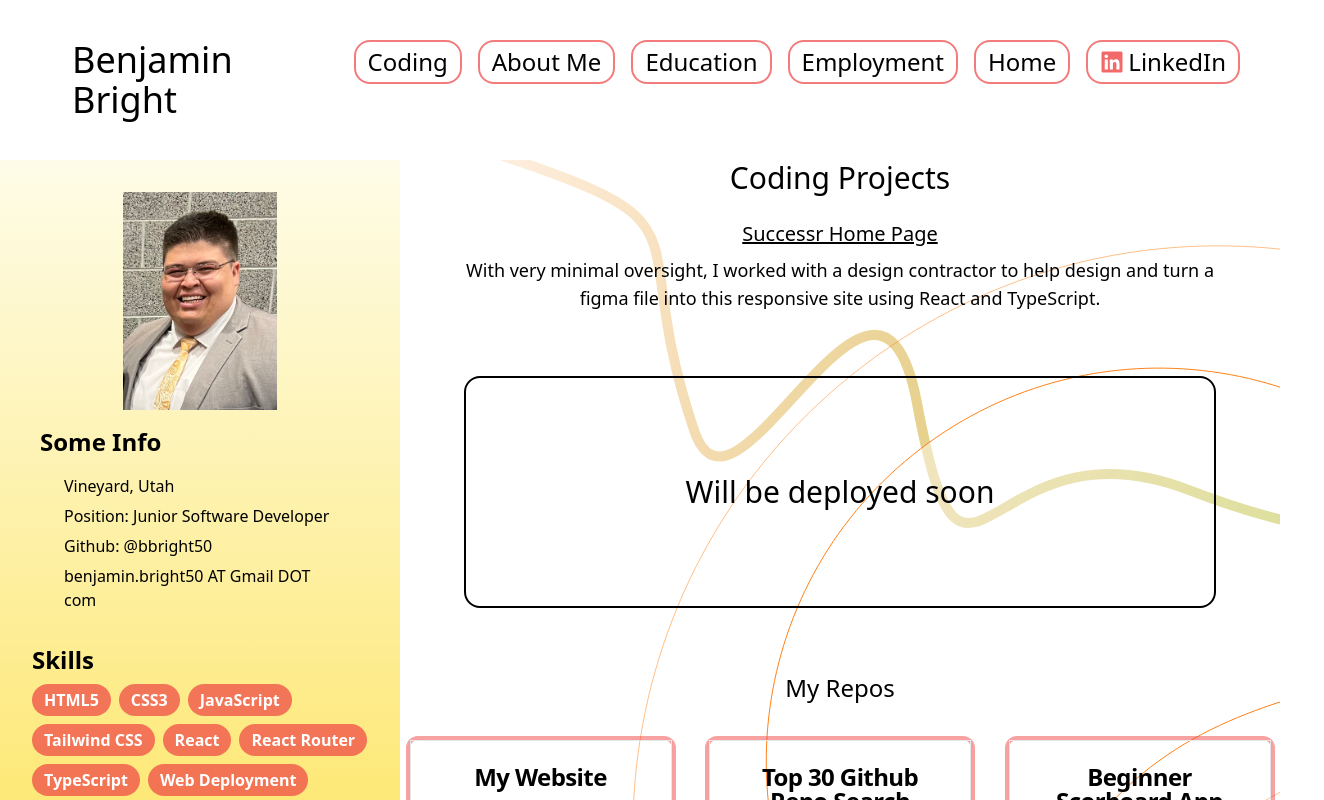
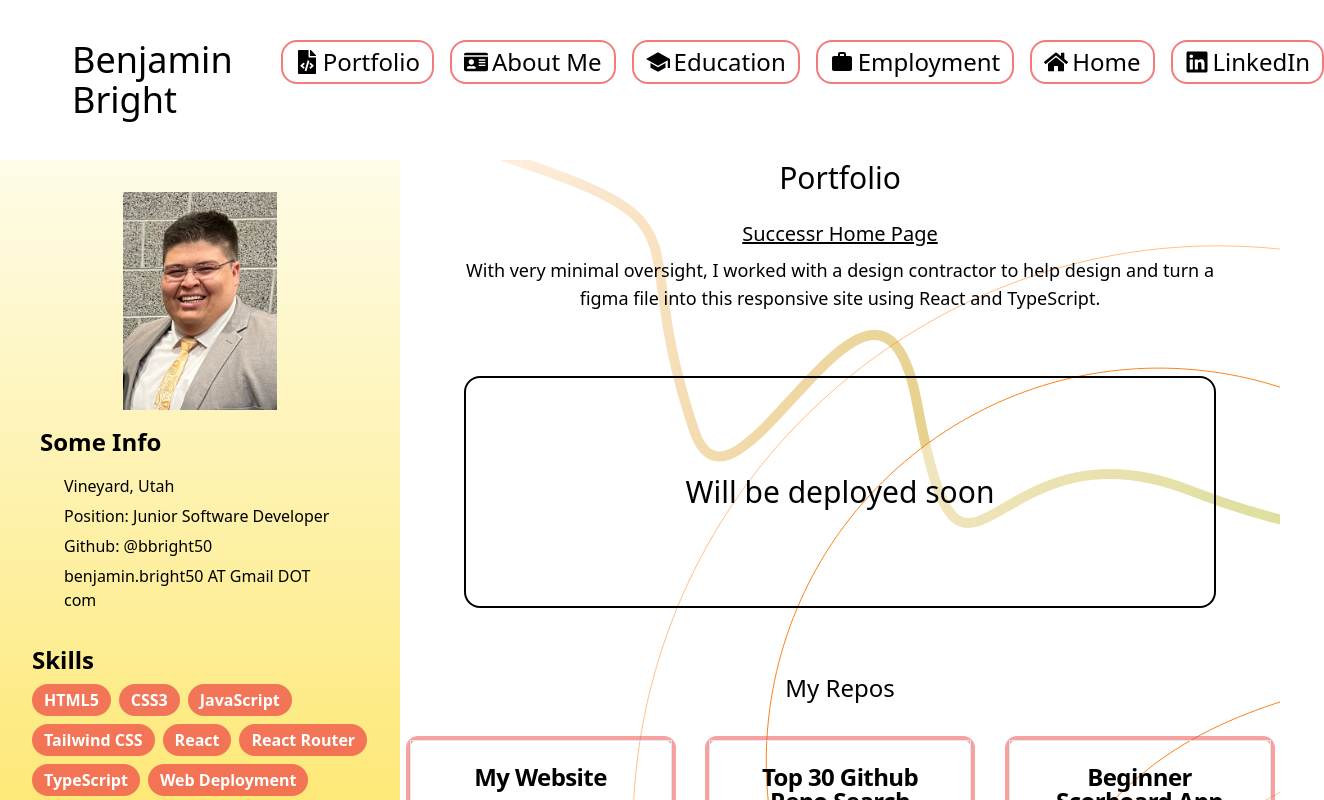
Before and after one commit to bbright50/personal-site, a React (Vite) app: page /coding in a window 1280 px wide. Shown: the top 800 px of the page, 1324 px wide, since content can reach past the window. Built offline with nearby package versions, Linux system fonts and the light colour scheme.

Commit message:
Changed to Portfolio
Added Icons and helped header sizing.

```diff
--- a/src/components/Header.tsx
+++ b/src/components/Header.tsx
@@ -2,6 +2,11 @@
 import { Link, NavLink } from "react-router-dom";
 import MenuHamburger from "./MenuHamburger";
 import { FaLinkedin } from "react-icons/fa";
+import { FaHome } from "react-icons/fa";
+import { IoSchoolSharp } from "react-icons/io5";
+import { MdWork } from "react-icons/md";
+import { FaFileCode } from "react-icons/fa";
+import { FaIdCard } from "react-icons/fa";
 
 export default function Header() {
     return (
@@ -12,57 +17,61 @@ export default function Header() {
                 </div>
                 <h1 className="text-2xl xs:text-3xl col-span-4">Benjamin Bright</h1>
             </div>
-            <div className="hidden md:flex justify-evenly xl:justify- mx-6 lg:m-10">
+            <div className="hidden md:flex justify-evenly xl:justify- mx-6 md:m-10">
                 <h1 className="text-3xl lg:text-4xl ml-8 mr-8">Benjamin Bright</h1>
                 <div className="mx-auto">
-                    <nav className="ml-8 grid max-xl:grid-cols-7 xl:grid-flow-col xl:auto-cols-max gap-y-2 gap-x-4 text-xl lg:text-2xl">
+                    <nav className="grid max-xl:grid-cols-7 xl:grid-flow-col xl:auto-cols-max gap-y-2 gap-x-4 text-xl lg:text-2xl">
                         <NavLink
                             className={
-                                "col-span-2 self-center text-center border-2 border-red-500/70 hover:bg-red-500/70 hover:text-white lg:px-3 lg:py-1 rounded-2xl"
+                                "col-span-2 self-center text-center border-2 border-red-500/70 hover:bg-red-500/70 hover:text-white lg:px-3 lg:py-1 rounded-2xl inline-flex justify-self-start"
                             }
                             to="/about-me"
                         >
+                            <FaIdCard className="hover:fill-red-500/80 mt-1 mr-1" />
                             About Me
                         </NavLink>
                         <NavLink
                             className={
-                                "col-span-2 self-center text-center border-2 border-red-500/70 hover:bg-red-500/70 hover:text-white px-2 lg:px-3 lg:py-1 rounded-2xl"
+                                "col-span-2 self-center text-center border-2 border-red-500/70 hover:bg-red-500/70 hover:text-white px-2 lg:px-3 lg:py-1 rounded-2xl inline-flex justify-self-start"
                             }
                             to="/education"
                         >
+                            <IoSchoolSharp className="hover:fill-red-500/80 mt-1 mr-1" />
                             Education
                         </NavLink>
                         <NavLink
                             className={
-                                "col-span-2 self-center text-center border-2 border-red-500/70 hover:bg-red-500/70 hover:text-white px-2 lg:px-3 lg:py-1 rounded-2xl"
+                                "col-span-2 self-center text-center border-2 border-red-500/70 hover:bg-red-500/70 hover:text-white px-3 lg:px-3 lg:py-1 rounded-2xl inline-flex w-fit"
                             }
                             to="/employment-history"
                         >
+                            <MdWork className="hover:fill-red-500/80 mt-1 mr-1" />
                             Employment
                         </NavLink>
                         <NavLink
                             className={
-                                "col-span-2 self-center text-center col-start-2 border-2 border-red-500/70 hover:bg-red-500/70 hover:text-white px-2 lg:px-3 lg:py-1 rounded-2xl"
+                                "col-span-2 self-center text-center col-start-2 border-2 border-red-500/70 hover:bg-red-500/70 hover:text-white px-2 lg:px-3 lg:py-1 rounded-2xl inline-flex justify-self-start"
                             }
                             to="/coding"
                         >
-                            Coding
+                            <FaFileCode className="hover:fill-red-500/80 mt-1 mr-1" />
+                            Portfolio
                         </NavLink>
                         <NavLink
                             className={
-                                "col-span-2 self-center text-center border-2 border-red-500/70 hover:bg-red-500/70 hover:text-white px-2 lg:px-3 lg:py-1 rounded-2xl"
+                                "col-span-2 self-center text-center border-2 border-red-500/70 hover:bg-red-500/70 hover:text-white px-2 lg:px-3 lg:py-1 rounded-2xl inline-flex justify-self-start"
                             }
                             to="/"
                         >
-                            Home
+                            <FaHome className="hover:fill-red-500/80 mt-1 mr-1" />Home
                         </NavLink>
                         <Link
                             className={
-                                "col-span-2 self-center text-center border-2 border-red-500/70 hover:bg-red-500/70 hover:text-white px-2 lg:px-3 lg:py-1 rounded-2xl inline-flex"
+                                "col-span-2 self-center text-center border-2 border-red-500/70 hover:bg-red-500/70 hover:text-white px-2 lg:px-3 lg:py-1 rounded-2xl inline-flex justify-self-start"
                             }
                             to="https://www.linkedin.com/in/benjamin-bright-963622194/"
                         >
-                            <FaLinkedin className="fill-red-500/80 mt-1 mr-1" />LinkedIn
+                            <FaLinkedin className="hover:fill-red-500/80 mt-1 mr-1" />LinkedIn
                         </Link>
                     </nav>
                 </div>
--- a/src/components/MenuHamburger.tsx
+++ b/src/components/MenuHamburger.tsx
@@ -2,6 +2,12 @@
 import { Link, NavLink } from "react-router-dom";
 import { Drawer } from "vaul";
 import { FaBars } from "react-icons/fa";
+import { FaLinkedin } from "react-icons/fa";
+import { FaHome } from "react-icons/fa";
+import { IoSchoolSharp } from "react-icons/io5";
+import { MdWork } from "react-icons/md";
+import { FaFileCode } from "react-icons/fa";
+import { FaIdCard } from "react-icons/fa";
 
 export default function MenuHamburger() {
   return (
@@ -21,21 +27,22 @@ export default function MenuHamburger() {
               </Drawer.Title>
               <nav className="flex flex-col mt-8 gap-y-6">
                 <Drawer.Close asChild>
-                  <NavLink to="/" className={"hover:text-red-500/80 w-fit"}>Home</NavLink>
+                  <NavLink to="/" className={"hover:text-red-500/80 w-fit inline-flex"}><FaHome className="hover:fill-red-500/80 mt-1 mr-1" />Home</NavLink>
                 </Drawer.Close>
                 <Drawer.Close asChild>
-                  <NavLink to="/about-me" className={"hover:text-red-500/80 w-fit"}>About Me</NavLink>
+                  <NavLink to="/about-me" className={"hover:text-red-500/80 w-fit inline-flex"}><FaIdCard className="hover:fill-red-500/80 mt-1 mr-1" />About Me</NavLink>
                 </Drawer.Close>
                 <Drawer.Close asChild>
-                  <NavLink to="/education" className={"hover:text-red-500/80 w-fit"}>Education</NavLink>
+                  <NavLink to="/education" className={"hover:text-red-500/80 w-fit inline-flex"}><IoSchoolSharp className="hover:fill-red-500/80 mt-1 mr-1" />Education</NavLink>
                 </Drawer.Close>
                 <Drawer.Close asChild>
-                  <NavLink to="/employment-history" className={"hover:text-red-500/80 w-fit"}>Employment History</NavLink>
+                  <NavLink to="/employment-history" className={"hover:text-red-500/80 w-fit inline-flex"}><MdWork className="hover:fill-red-500/80 mt-1 mr-1" />Employment</NavLink>
                 </Drawer.Close>
                 <Drawer.Close asChild>
-                  <NavLink to="/coding" className={"hover:text-red-500/80 w-fit"}>Coding</NavLink>
+                  <NavLink to="/coding" className={"hover:text-red-500/80 w-fit inline-flex"}><FaFileCode className="hover:fill-red-500/80 mt-1 mr-1" />Portfolio</NavLink>
                 </Drawer.Close>
-                <Link to="https://www.linkedin.com/in/benjamin-bright-963622194/" className={"hover:text-red-500/80 w-fit"}>
+                <Link to="https://www.linkedin.com/in/benjamin-bright-963622194/" className={"hover:text-red-500/80 w-fit inline-flex"}>
+                  <FaLinkedin className="hover:fill-red-500/80 mt-1 mr-1" />
                   LinkedIn
                 </Link>
               </nav>
--- a/src/pages/Coding.tsx
+++ b/src/pages/Coding.tsx
@@ -38,7 +38,7 @@ interface ChildProps {
 const Coding: React.FC<ChildProps> = () => {
     return (
         <div className="bg-[url('src/assets/white-w-yellow-bg.svg')] w-full text-center max-md:mt-8">
-            <h1 className="text-center text-3xl mb-6">Coding Projects</h1>
+            <h1 className="text-center text-3xl mb-6">Portfolio</h1>
             <a
                 href="https://www.successr.ai"
                 target="_blank"
```
